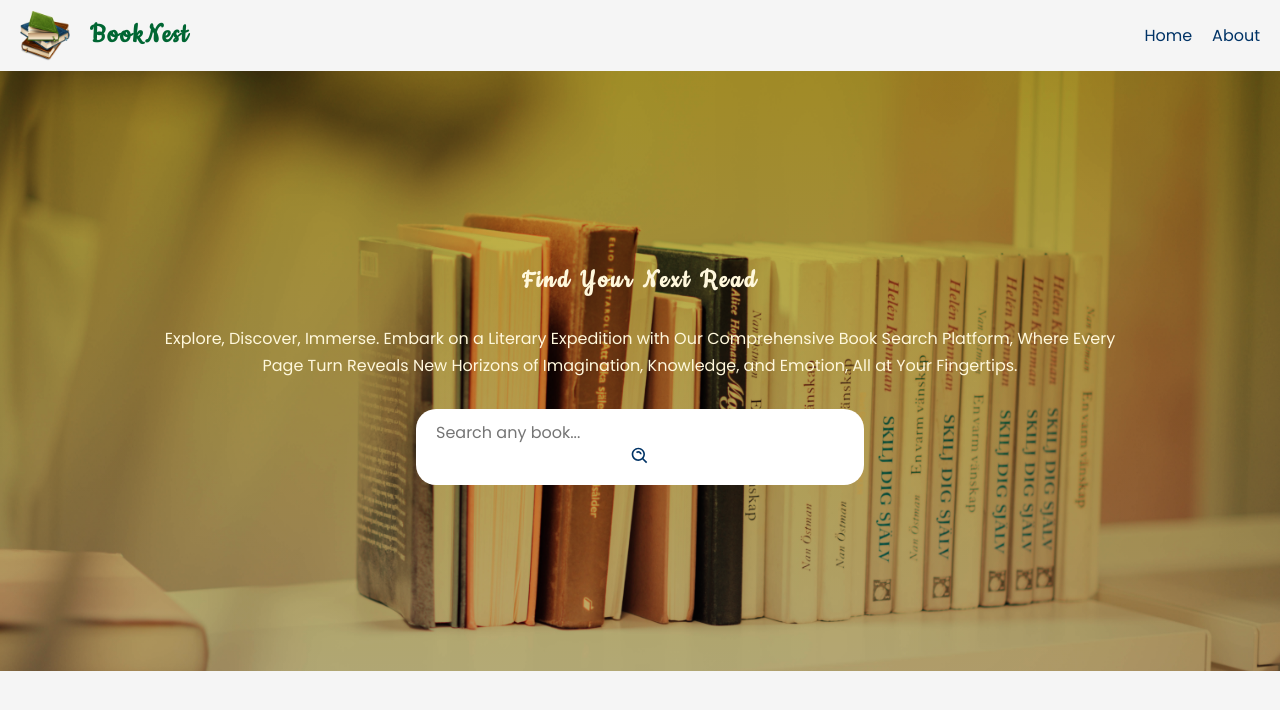
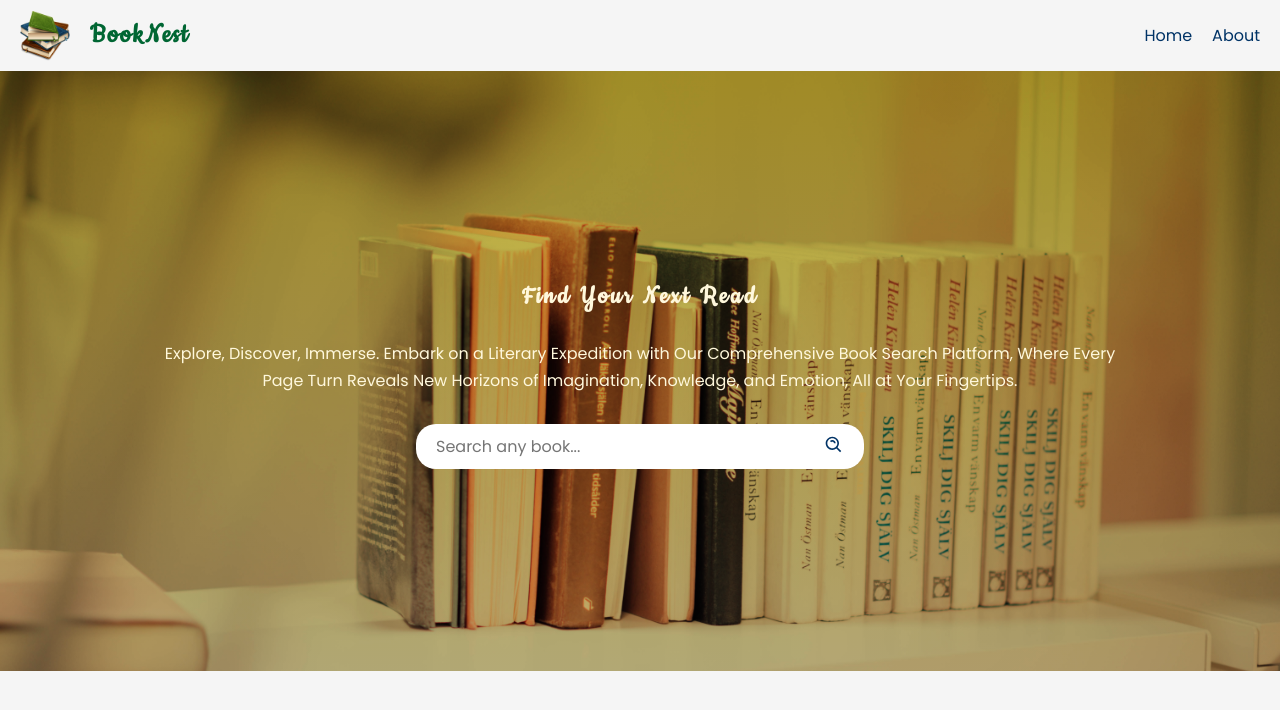
Before and after one commit to ayezabashir/BookNest-SearchBooks, a React (Vite) app: page / in a window 1280 px wide. Shown: the top 710 px of the page. Built offline with nearby package versions, Linux system fonts and the light colour scheme.

Commit message:
getting data from api

```diff
--- a/src/App.scss
+++ b/src/App.scss
@@ -154,6 +154,8 @@ input {
     padding: 10px 20px;
     border-radius: 20px;
     .search-form {
+      display: flex;
+      align-items: center;
       input {
         width: 100%;
       }
--- a/src/components/search/Search.jsx
+++ b/src/components/search/Search.jsx
@@ -1,11 +1,31 @@
+import { useState } from 'react';
 import { BiSearchAlt } from 'react-icons/bi'
+const api_url = 'https://openlibrary.org/search.json?title=';
+
 const Search = () => {
+    const [inputtext, setInputText] = useState("");
+
+    const handleInputChange = (event) => {
+        setInputText(event.target.value);
+    }
+
+    const fetchBookData = (event) => {
+        event.preventDefault();
+        let searchWord = api_url + inputtext;
+        console.log(searchWord);
+    }
+
     return (
         <div className="search-container">
             <div className="search-content">
                 <form className="search-form">
-                    <input type="text" placeholder='Search any book...' />
-                    <button type="submit">
+                    <input
+                        type="text"
+                        onChange={handleInputChange}
+                        value={inputtext}
+                        placeholder='Search any book...'
+                    />
+                    <button type="submit" onClick={fetchBookData}>
                         <BiSearchAlt className='icon' />
                     </button>
                 </form>
@@ -14,4 +34,4 @@ const Search = () => {
     )
 }
 
-export default Search
+export default Search;
```
